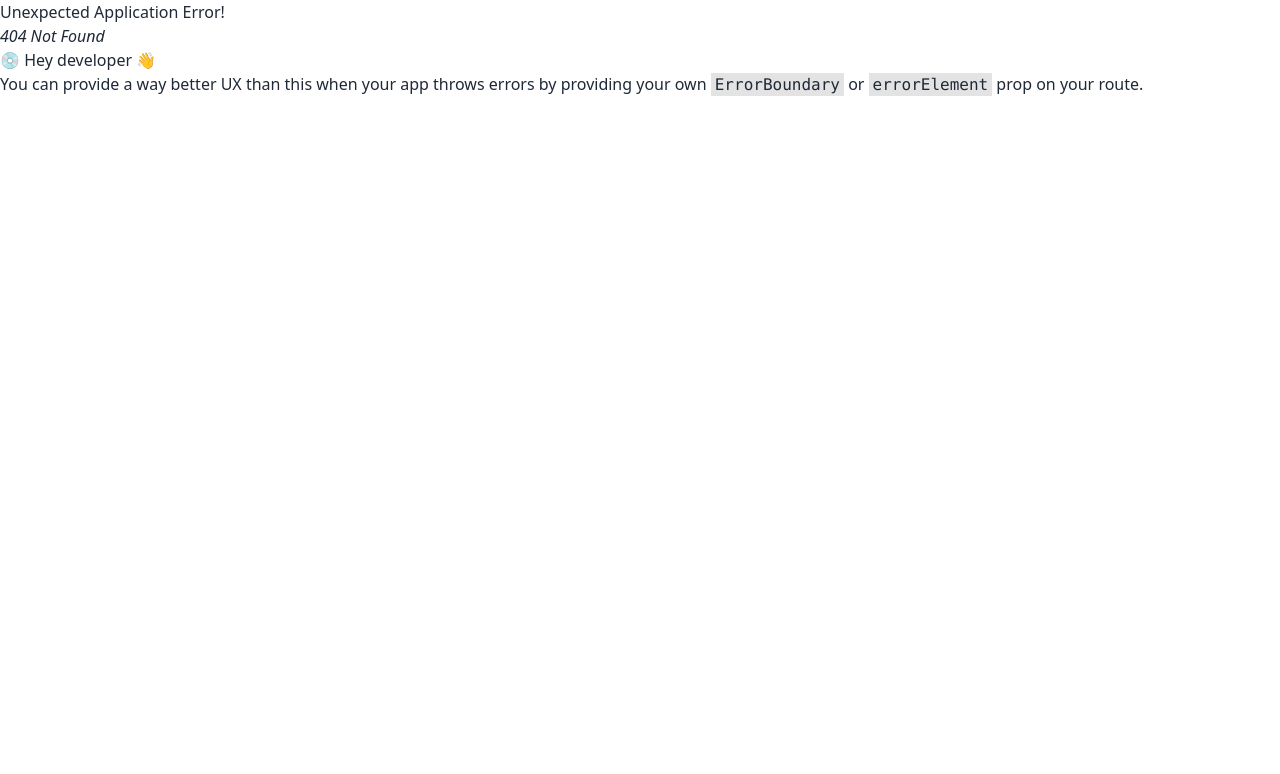
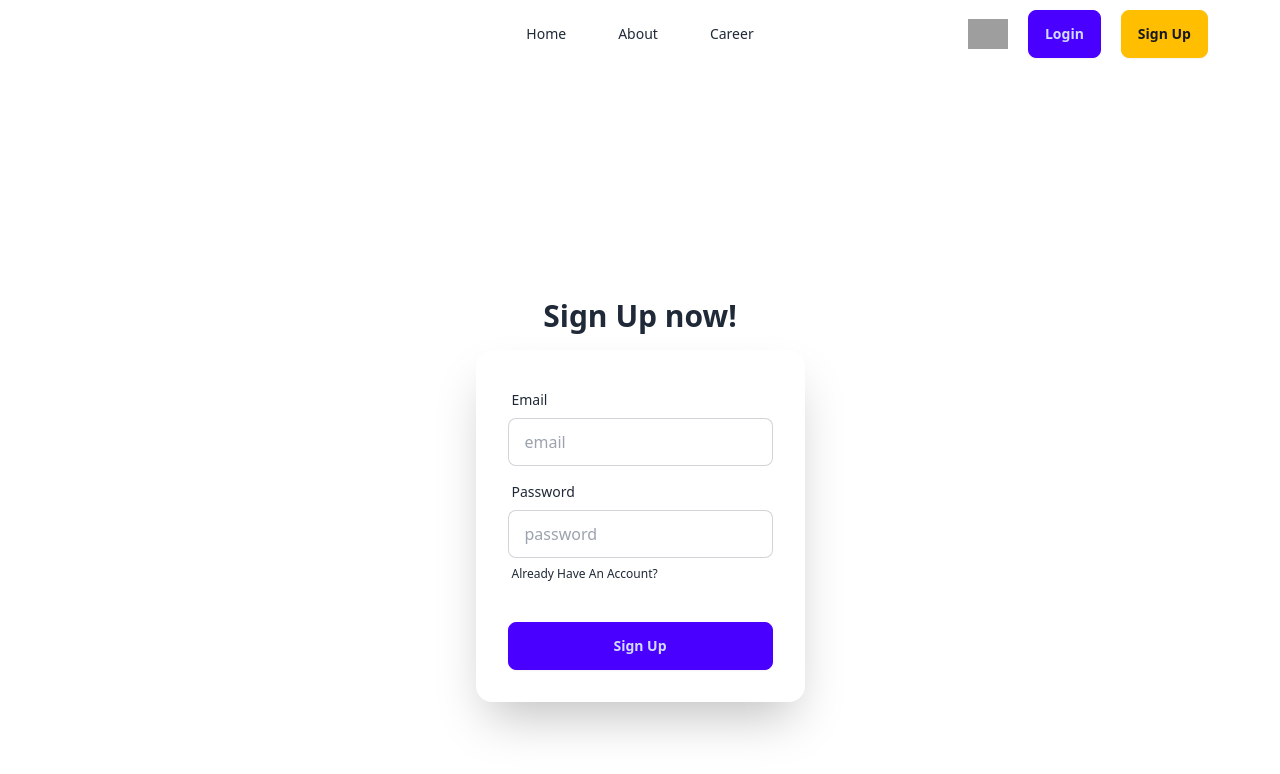
Before and after one commit to jakareya76/dragon-news, a React (Vite) app: page /sign-up in a window 1280 px wide. Before the commit this address had no page. Shown: the top 774 px of the page. Built offline with nearby package versions, Linux system fonts and the light colour scheme; grey boxes are pictures that could not be loaded.

Commit message:
create login and sign up page

```diff
--- a/src/components/LeftSideNav.jsx
+++ b/src/components/LeftSideNav.jsx
@@ -14,8 +14,6 @@ const LeftSideNav = () => {
 
     getCategories();
   }, []);
-
-  console.log(categories);
 
   return (
     <div>
--- a/src/components/Navbar.jsx
+++ b/src/components/Navbar.jsx
@@ -1,4 +1,4 @@
-import { NavLink } from "react-router-dom";
+import { Link, NavLink } from "react-router-dom";
 import userIcon from "../assets/user.png";
 
 const Navbar = () => {
@@ -53,7 +53,12 @@ const Navbar = () => {
       </div>
       <div className="navbar-end">
         <img src={userIcon} alt="user" className="w-[40px] mx-5" />
-        <a className="btn btn-primary">Login</a>
+        <Link to="/login" className="btn btn-primary">
+          Login
+        </Link>
+        <Link to="/sign-up" className="ml-5 text-zinc-900 btn btn-warning">
+          Sign Up
+        </Link>
       </div>
     </div>
   );
--- a/src/pages/Login.jsx
+++ b/src/pages/Login.jsx
@@ -1,5 +1,55 @@
+import Navbar from "../components/Navbar";
+
 const Login = () => {
-  return <div>Login</div>;
+  return (
+    <>
+      <Navbar />
+
+      <div className="min-h-screen hero">
+        <div className="flex-col hero-content">
+          <div className="text-center lg:text-left">
+            <h1 className="text-3xl font-bold text-center">Login now!</h1>
+          </div>
+          <div className="w-full shadow-2xl card shrink-0 bg-base-100">
+            <form className="card-body">
+              <div className="form-control">
+                <label className="label">
+                  <span className="label-text">Email</span>
+                </label>
+                <input
+                  type="email"
+                  name="email"
+                  placeholder="email"
+                  className="input input-bordered"
+                  required
+                />
+              </div>
+              <div className="form-control">
+                <label className="label">
+                  <span className="label-text">Password</span>
+                </label>
+                <input
+                  type="password"
+                  name="password"
+                  placeholder="password"
+                  className="input input-bordered"
+                  required
+                />
+                <label className="label">
+                  <a href="#" className="label-text-alt link link-hover">
+                    Forgot password?
+                  </a>
+                </label>
+              </div>
+              <div className="mt-6 form-control">
+                <button className="btn btn-primary">Login</button>
+              </div>
+            </form>
+          </div>
+        </div>
+      </div>
+    </>
+  );
 };
 
 export default Login;
--- a/src/pages/SignUp.jsx
+++ b/src/pages/SignUp.jsx
@@ -1,5 +1,56 @@
+import { Link } from "react-router-dom";
+import Navbar from "../components/Navbar";
+
 const SignUp = () => {
-  return <div>SignUp</div>;
+  return (
+    <>
+      <Navbar />
+
+      <div className="min-h-screen hero">
+        <div className="flex-col hero-content">
+          <div className="text-center lg:text-left">
+            <h1 className="text-3xl font-bold text-center">Sign Up now!</h1>
+          </div>
+          <div className="w-full shadow-2xl card shrink-0 bg-base-100">
+            <form className="card-body">
+              <div className="form-control">
+                <label className="label">
+                  <span className="label-text">Email</span>
+                </label>
+                <input
+                  type="email"
+                  name="email"
+                  placeholder="email"
+                  className="input input-bordered"
+                  required
+                />
+              </div>
+              <div className="form-control">
+                <label className="label">
+                  <span className="label-text">Password</span>
+                </label>
+                <input
+                  type="password"
+                  name="password"
+                  placeholder="password"
+                  className="input input-bordered"
+                  required
+                />
+                <label className="label">
+                  <Link to="/login" className="label-text-alt link link-hover">
+                    Already Have An Account?
+                  </Link>
+                </label>
+              </div>
+              <div className="mt-6 form-control">
+                <button className="btn btn-primary">Sign Up</button>
+              </div>
+            </form>
+          </div>
+        </div>
+      </div>
+    </>
+  );
 };
 
 export default SignUp;
```
Also changed, not shown: src/routes/routes.jsx (+10 -0 lines).
